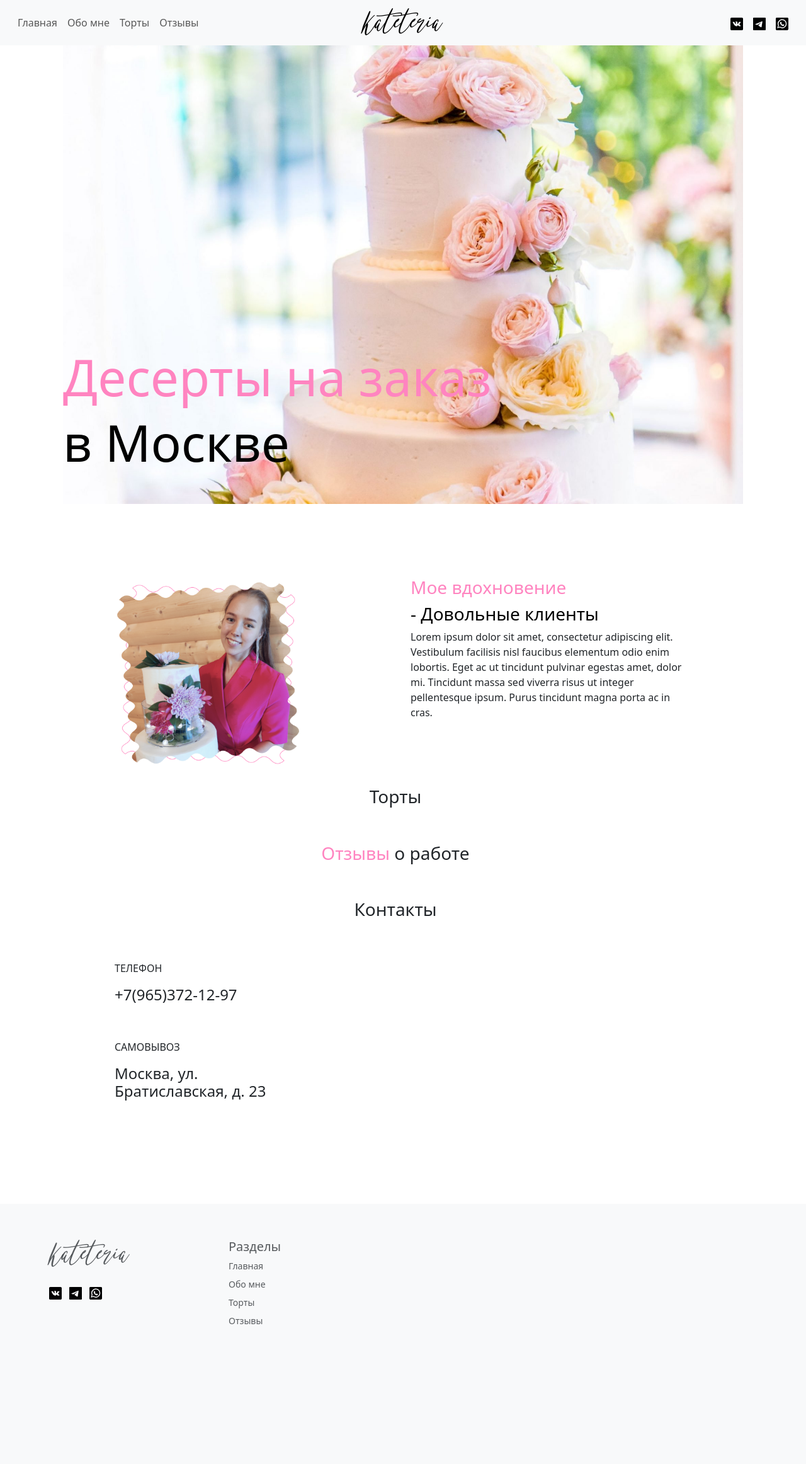
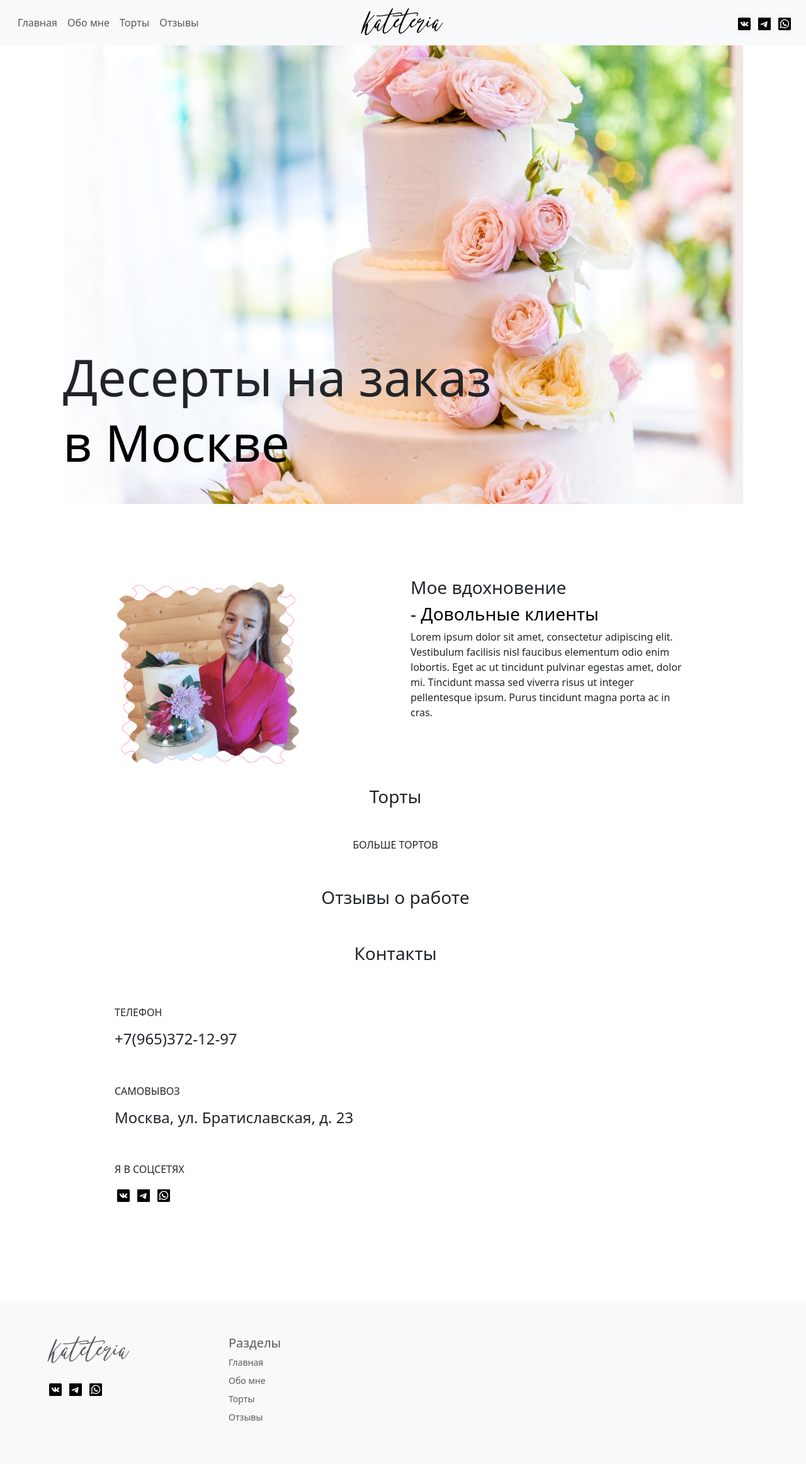
Before and after one commit to megapolys/kateteria, a Flask app: template templates/index.html in a window 1280 px wide. Shown: the whole page at 63% size. Before the commit the page ends 2102 px from the top, so only its background shows below. Run offline with Flask 3, Linux system fonts and the light colour scheme; the template is opened without the code that fills it, so the values that code supplies are empty; parts of the project's set-up code (start-up, migrations or seed data) failed here and were passed over.

Commit message:
pink button

```diff
--- a/templates/base.html
+++ b/templates/base.html
@@ -27,25 +27,9 @@
                 <a class="nav-link {{ 'active' if active_page == 2 else '' }}" href="/cakes/1">Торты</a>
                 <a class="nav-link {{ 'active' if active_page == 3 else '' }}" href="/feedback">Отзывы</a>
             </div>
-            <ul class="navbar-nav ms-md-auto">
-                <li class="nav-item col-6 col-lg-auto">
-                    <a class="nav-link" href="https://vk.com/katya_konditer1" target="_blank">
-                        <img src="/static/img/vk_icon.svg" class="navbar-nav-svg" width="20" height="20">
-                    </a>
-                </li>
-                <li class="nav-item col-6 col-lg-auto">
-                    <a class="nav-link" href="https://t.me/UltraDiscountGS" target="_blank">
-                        <img src="/static/img/tg_icon.svg" class="navbar-nav-svg" width="20" height="20">
-                    </a>
-                </li>
-                <li class="nav-item col-6 col-lg-auto">
-                    <a class="nav-link"
-                       href="https://wa.me/79653721297?text=%D0%9F%D1%80%D0%B8%D0%B2%D0%B5%D1%82%2C%20%D1%8F%20%D0%B7%D0%B0%20%D1%82%D0%BE%D1%80%D1%82%D0%B8%D0%BA%D0%BE%D0%BC!"
-                       target="_blank">
-                        <img src="/static/img/wts_icon.svg" class="navbar-nav-svg" width="20" height="20">
-                    </a>
-                </li>
-            </ul>
+            <div class="navbar-nav ms-md-auto">
+                {% include 'soc_links.html' %}
+            </div>
         </div>
     </div>
 </nav>
@@ -59,24 +43,7 @@
             <div class="col-lg-3 md-3">
                 <a class="navbar-brand d-inline-flex align-items-center mb-0 text-decoration-none" href="/index"
                    style="font-family: 'Neillgates'; font-size: 4rem;">Kateteria</a>
-                <div class="grid gap-0">
-                    <span class="p-1">
-                        <a class="text-decoration-none" href="https://vk.com/katya_konditer1" target="_blank">
-                            <img src="/static/img/vk_icon.svg" class="svg" width="20" height="20">
-                        </a>
-                    </span>
-                    <span class="p-1">
-                        <a class="text-decoration-none"  href="https://t.me/UltraDiscountGS" target="_blank">
-                            <img src="/static/img/tg_icon.svg" class="svg" width="20" height="20">
-                        </a>
-                    </span>
-                    <span class="p-1">
-                        <a class="text-decoration-none"  href="https://wa.me/79653721297?text=%D0%9F%D1%80%D0%B8%D0%B2%D0%B5%D1%82%2C%20%D1%8F%20%D0%B7%D0%B0%20%D1%82%D0%BE%D1%80%D1%82%D0%B8%D0%BA%D0%BE%D0%BC!"
-                           target="_blank">
-                            <img src="/static/img/wts_icon.svg" class="svg" width="20" height="20">
-                        </a>
-                    </span>
-                </div>
+                {% include 'soc_links.html' %}
             </div>
             <div class="col-6 col-lg-2 ofset-lg-1 mb-3 mt-4">
                 <h5>Разделы</h5>
--- a/templates/index.html
+++ b/templates/index.html
@@ -9,7 +9,7 @@
             <div class="col">
                 <div style="background-image: url('static/img/bg2.jpg'); background-size: cover; height: 750px; width: 100%;">
                     <div style="position: relative; top: 500px;">
-                        <h1 style="color: #FF84C0; font-size: 5rem;">Десерты на заказ</h1>
+                        <h1 class="pinky-color" style="font-size: 5rem;">Десерты на заказ</h1>
                         <h1 style="color: black; font-size: 5rem;">в Москве</h1>
                     </div>
                 </div>
@@ -24,7 +24,7 @@
                     <img src="/static/img/kate2.png" width="300px" height="300px">
                 </div>
                 <div class="col-lg-6">
-                    <h3 style="color: #FF84C0;">Мое вдохновение</h3>
+                    <h3 class="pinky-color">Мое вдохновение</h3>
                     <h3 style="color: black;">- Довольные клиенты</h3>
                     <p>Lorem ipsum dolor sit amet, consectetur adipiscing elit.
                         Vestibulum facilisis nisl faucibus elementum odio enim lobortis.
@@ -46,12 +46,18 @@
                         {{ macros.render_cake(cake, False) }}
                     {% endfor %}
                 </div>
+
+                <div class="row my-3">
+                    <div class="col d-flex justify-content-center">
+                        <button type="button" class="btn btn-outline-custom">БОЛЬШЕ ТОРТОВ</button>
+                    </div>
+                </div>
             </div>
 
             <div class="row m-3">
                 <div class="row">
                     <div class="col d-flex justify-content-center">
-                        <h3 style="color: #FF84C0;">Отзывы&nbsp;</h3>
+                        <h3 class="pinky_color">Отзывы&nbsp;</h3>
                         <h3>о работе</h3>
                     </div>
                 </div>
@@ -75,7 +81,7 @@
                 </div>
 
                 <div class="row gy-3">
-                    <div class="col-6 col-md-4">
+                    <div class="col-lg-6">
                         <div class="py-3">
                             <div class="py-2">
                                 ТЕЛЕФОН
@@ -92,8 +98,16 @@
                                 Москва, ул. Братиславская, д. 23
                             </h4>
                         </div>
+                        <div class="py-3">
+                            <div class="py-2">
+                                Я В СОЦСЕТЯХ
+                            </div>
+                            <div class="py-2">
+                                {% include 'soc_links.html' %}
+                            </div>
+                        </div>
                     </div>
-                    <div class="col-6 col-md-4">
+                    <div class="col-lg-6">
                         <script type="text/javascript" charset="utf-8" async src="https://api-maps.yandex.ru/services/constructor/1.0/js/?um=constructor%3A3649af7471d4796b172d2e045368e63f1484c834af227ee82b9e3e7b958bf683&amp;width=100%&amp;height=400&amp;lang=ru_RU&amp;scroll=true"></script>
                     </div>
                 </div>
--- /dev/null
+++ b/templates/soc_links.html
@@ -0,0 +1,19 @@
+<div class="grid gap-0">
+<span class="p-1">
+    <a class="text-decoration-none" href="https://vk.com/katya_konditer1" target="_blank">
+        <img src="/static/img/vk_icon.svg" class="svg" width="20" height="20">
+    </a>
+</span>
+<span class="p-1">
+    <a class="text-decoration-none" href="https://t.me/UltraDiscountGS" target="_blank">
+        <img src="/static/img/tg_icon.svg" class="svg" width="20" height="20">
+    </a>
+</span>
+<span class="p-1">
+    <a class="text-decoration-none"
+       href="https://wa.me/79653721297?text=%D0%9F%D1%80%D0%B8%D0%B2%D0%B5%D1%82%2C%20%D1%8F%20%D0%B7%D0%B0%20%D1%82%D0%BE%D1%80%D1%82%D0%B8%D0%BA%D0%BE%D0%BC!"
+       target="_blank">
+        <img src="/static/img/wts_icon.svg" class="svg" width="20" height="20">
+    </a>
+</span>
+</div>
```
Also changed, not shown: scss/custom.scss (added, +14 -0 lines).
